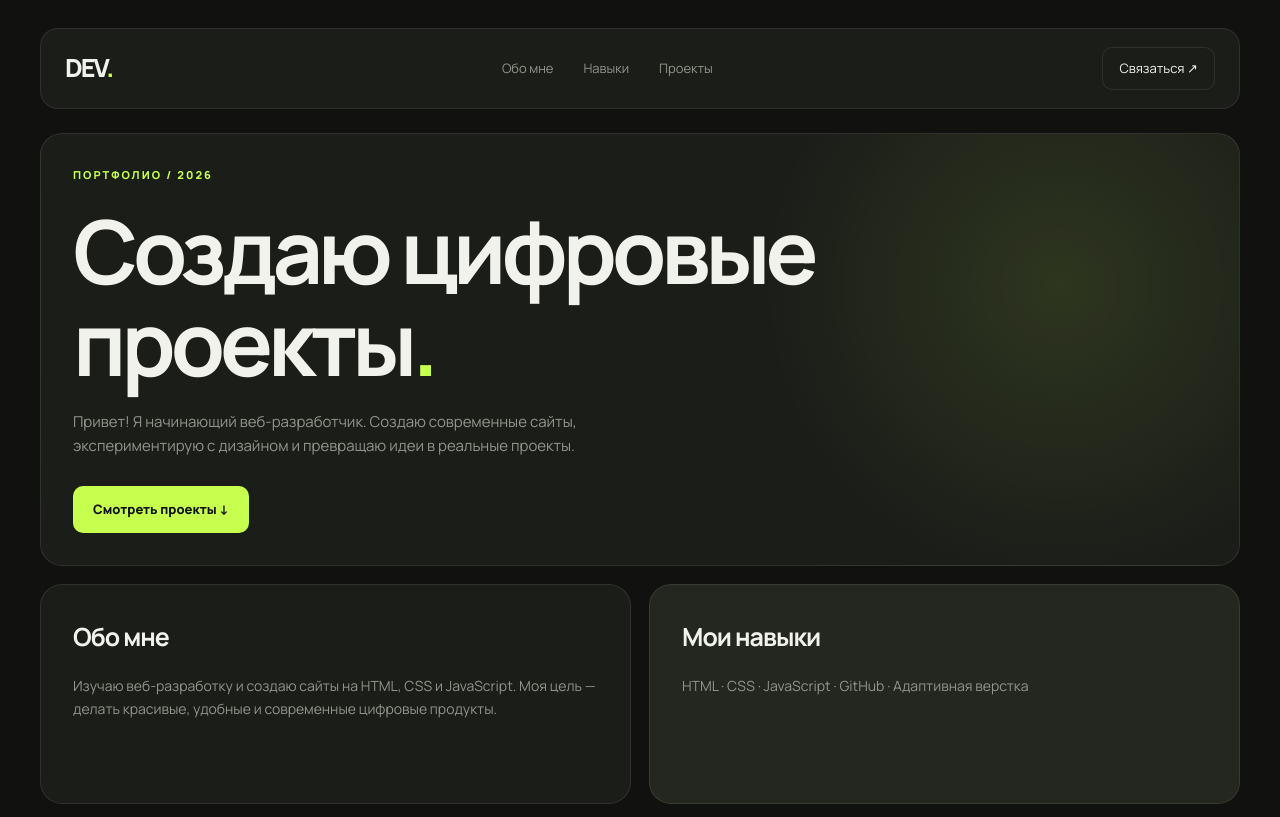
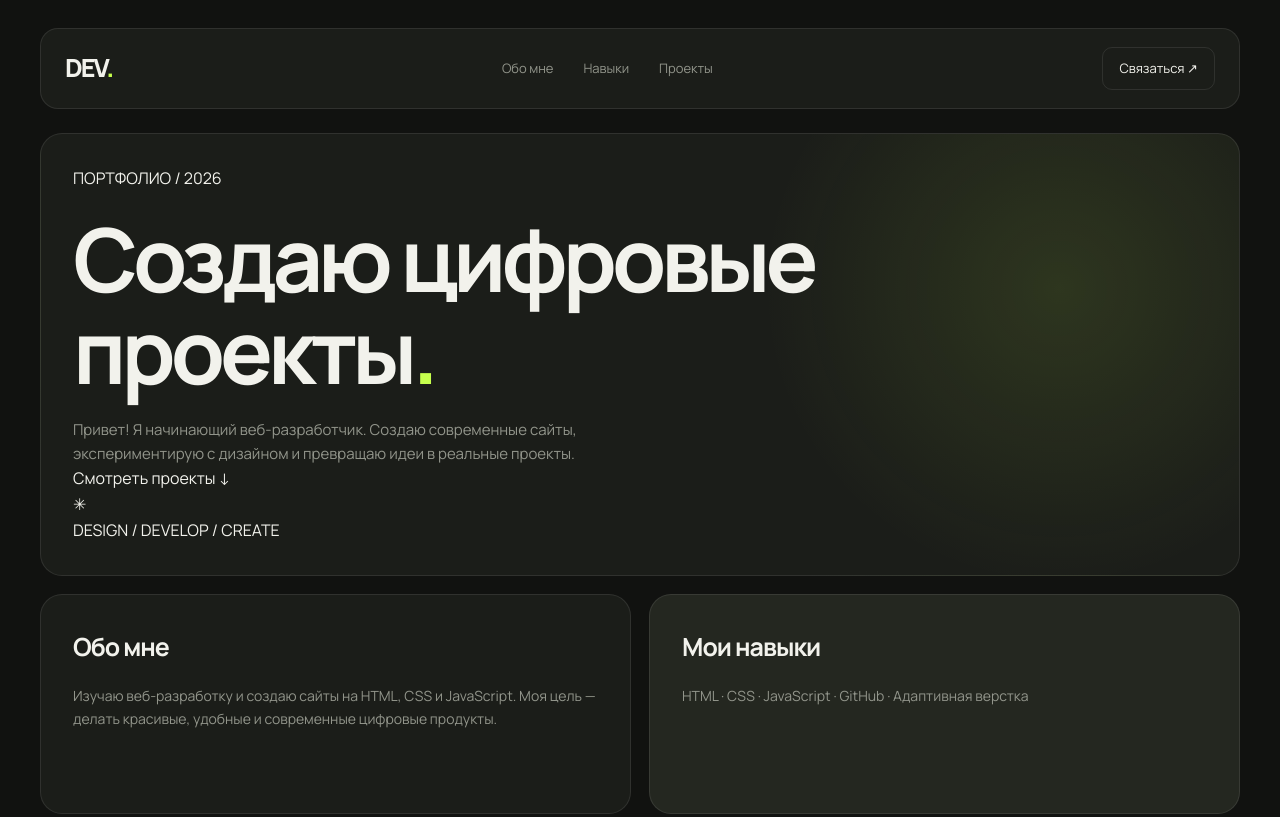
Before and after one commit to Fedorov710/dev-portfolio-bento, a plain HTML site: page index.html in a window 1280 px wide. Shown: the top 817 px of the page. Drawn offline with Linux system fonts and the light colour scheme.

Commit message:
Update portfolio title and description in index.html

```diff
--- a/index.html
+++ b/index.html
@@ -4,8 +4,8 @@
 <head>
   <meta charset="UTF-8">
   <meta name="viewport" content="width=device-width, initial-scale=1.0">
-  <meta name="description" content="Портфолио веб-разработчика. Современные сайты, дизайн и разработка.">
-  <title>Портфолио — Веб-разработчик</title>
+  <meta name="description" content="Портфолио веб-разработчика. Современные сайты и цифровые проекты.">
+  <title>DEV — Портфолио веб-разработчика</title>
   <link rel="stylesheet" href="styles.css">
 </head>
 <body>
@@ -26,14 +26,22 @@
 
   <main>
     <section class="hero">
-      <p>ПОРТФОЛИО / 2026</p>
+      <div class="hero-content">
+        <p class="eyebrow">ПОРТФОЛИО / 2026</p>
         <h1>Создаю цифровые<br>проекты<span>.</span></h1>
-      <p>
+        <p class="hero-description">
           Привет! Я начинающий веб-разработчик.
           Создаю современные сайты, экспериментирую с дизайном
           и превращаю идеи в реальные проекты.
         </p>
-      <a href="#projects">Смотреть проекты ↓</a>
+        <a href="#projects" class="hero-button">Смотреть проекты ↓</a>
+      </div>
+
+      <div class="hero-symbol" aria-hidden="true">
+        <div class="symbol-glow"></div>
+        <div class="symbol-star">✳</div>
+        <span class="symbol-caption">DESIGN / DEVELOP / CREATE</span>
+      </div>
     </section>
 
     <section id="about">
```
Lines whose indentation alone changed are shown as unchanged.
